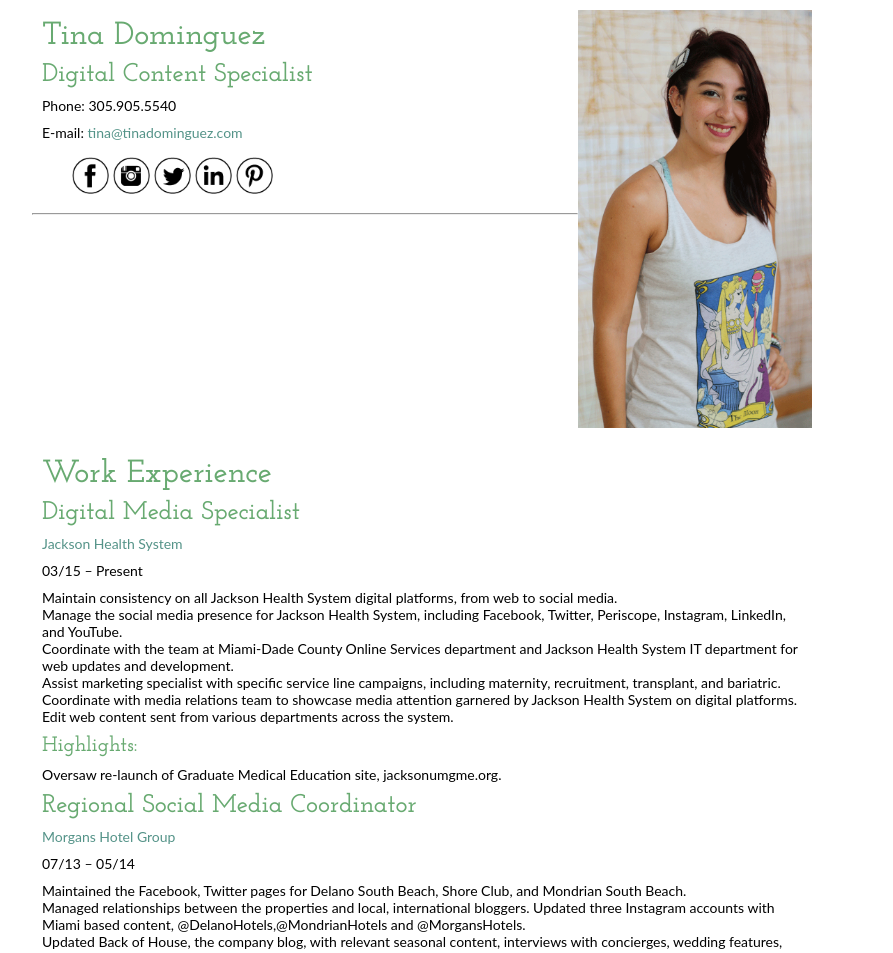
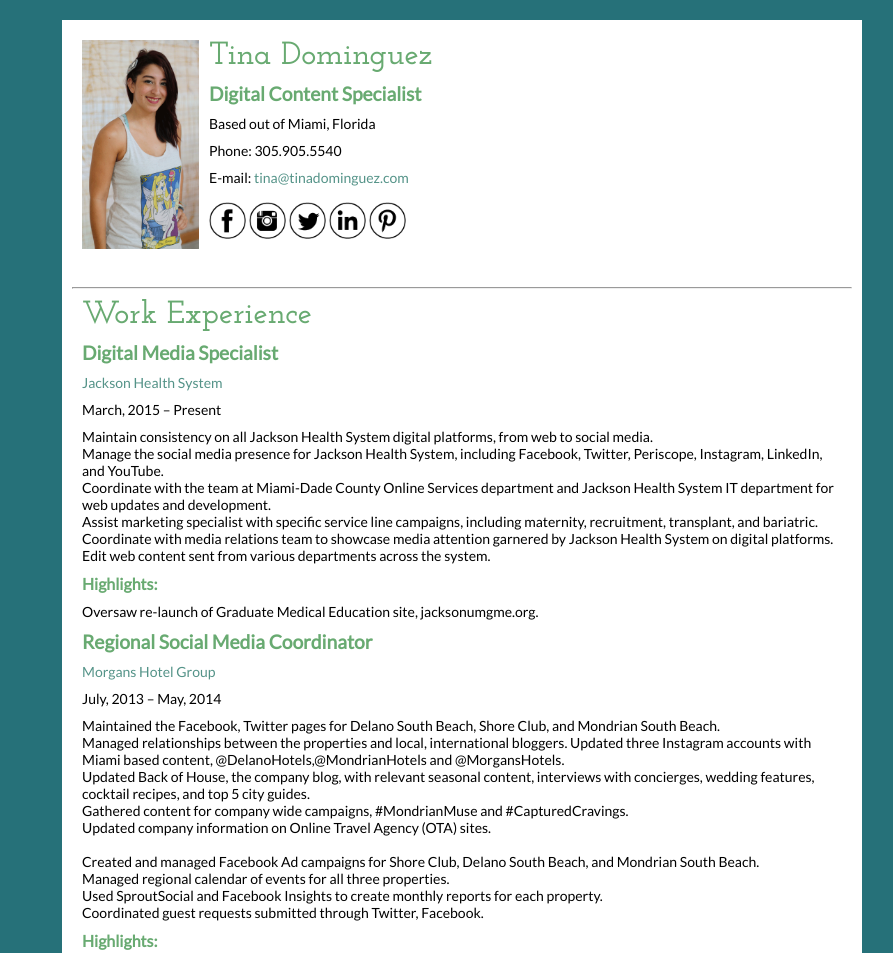
Before and after one commit to tinadominguez/project_resume_dominguez_cristina, a plain HTML site: page index.html in a window 1280 px wide. Shown: the top 953 px of the page, without its empty margins (178-1071 px from the left). Drawn offline with nearby package versions, Linux system fonts and the light colour scheme.

Commit message:
Background color
JQuery Color Plugin for background color transition

```diff
--- a/css/main.css
+++ b/css/main.css
@@ -12,6 +12,7 @@ body {
     margin: 0;
     padding: 0;
     font-family: 'Lato', sans-serif;
+    background-color: #68aa71;
 }
 
 h1 {
@@ -22,15 +23,15 @@ h1 {
 }
 
 h2 {
-    font-size: 1.6em;
-    font-family: 'Josefin Slab', serif;
+    font-size: 1.2em;
+    font-family: 'Lato', sans-serif;
     margin: 10px;
     color: #68aa71;
 }
 
 h3 {
-    font-size: 1.3em;
-    font-family: 'Josefin Slab', serif;
+    font-size: 1em;
+    font-family: 'Lato', sans-serif;
     color: #68aa71;
     margin: 10px;
 }
@@ -68,22 +69,26 @@ hr {
 main {
     max-width: 1200px;
     display: block;
+    margin-left: auto;
+    margin-right: auto;
 }
 
 /*header section*/
 header {
+    background-color: #ffffff;
+    padding: 10px;
     max-width: 800px;
-    padding: 10px;
     align-content: center;
     margin-left: auto;
     margin-right: auto;
+    margin-top: 20px;
 }
 
 .photo img {
-    display: block;
-    float: right;
-    height: 30%;
-    width: 30%;
+    margin: 10px;
+    float: left;
+    height: 15%;
+    width: 15%;
 }
 
 @media (min-width: 950px) {
@@ -98,9 +103,17 @@ ul li img {
     width: 5%;
 }
 
+@media (max-width: 400px) {
+ul li img {
+    display: inline;
+    width: 15%;
+    }
+}
+
 /*main content*/
 
 article {
+    background-color: #ffffff;
     max-width: 800px;
     padding: 10px;
     align-content: center;
--- a/index.html
+++ b/index.html
@@ -8,11 +8,22 @@
     <link rel="stylesheet" href="css/vendor/normalize.min.css">
     <link href='https://fonts.googleapis.com/css?family=Josefin+Slab:600' rel='stylesheet' type='text/css'>
     <link rel="stylesheet" href="css/main.css">
+    <link href='https://fonts.googleapis.com/css?family=Lato' rel='stylesheet' type='text/css'>
     <script src="js/jquery-1.11.3.js"></script>
     <script src="js/jquery.hashchange.min.js" type="text/javascript"></script>
+    <script src="http://ajax.googleapis.com/ajax/libs/jquery/2.1.1/jquery.min.js"></script>
+    <script src="http://ajax.googleapis.com/ajax/libs/jqueryui/1.11.1/jquery-ui.min.js"></script>
     <script src="js/jquery.easytabs.js" type="text/javascript"></script>
+    <script src="js/color-cycle.js" type="text/javascript"></script>
     <script src="js/main.js"></script>
 </head>
+    <script>
+    $(function(){
+
+      $('body').colorCycle();
+
+    });
+  </script>
 <body>
 <main>
     <header>
@@ -22,6 +33,7 @@
         <div class="header content">
     <h1>Tina Dominguez</h1>
     <h2>Digital Content Specialist</h2>
+    <p>Based out of Miami, Florida</p>
     <p>Phone: 305.905.5540</p>
     <p>E-mail: <a href="mailto:tina@tinadominguez.com">tina@tinadominguez.com</a></p>
     <ul>
@@ -32,14 +44,15 @@
         <li><a href="https://www.pinterest.com/tina_vision/" target="_blank"><img src="img/Pinerest.png"></a></li>
     </ul>
             </div>
-           <hr>
+
  </header>
 
     <article>
+        <hr>
     <h1>Work Experience</h1>
         <h2>Digital Media Specialist</h2>
         <p><a href="http://jacksonhealth.org/" target="_blank">Jackson Health System </a></p>
-        <p>03/15 – Present </p>
+        <p>March, 2015 – Present </p>
 
         <p>Maintain consistency on all Jackson Health System digital platforms, from web to social media.<br/>
 Manage the social media presence for Jackson Health System, including Facebook, Twitter, Periscope, Instagram, LinkedIn, and YouTube. <br/>
@@ -53,7 +66,7 @@ Edit web content sent from various departments across the system. </p>
 
         <h2>Regional Social Media Coordinator</h2>
         <p><a href="https://www.morganshotelgroup.com/south-beach" target="_blank">Morgans Hotel Group</a></p>
-        <p>07/13 – 05/14</p>
+        <p>July, 2013 – May, 2014</p>
 
         <p>Maintained the Facebook, Twitter pages for Delano South Beach, Shore Club, and Mondrian South Beach. <br/>
 Managed relationships between the properties and local, international bloggers.
@@ -72,7 +85,7 @@ Coordinated guest requests submitted through Twitter, Facebook.</p>
 
         <h2>Communications Specialist, Editor</h2>
         <p><a href="http://lbaorg.com/" target="_blank">Latin Builders Association</a></p>
-        <p>December 2011 – February 2013 </p>
+        <p>December, 2011 – February, 2013 </p>
 
         <p>Editor of Proyecto Magazine: Edited and arranged content from various contributors. <br/>
 Planned and carried out the promotion of all LBA events, including a monthly luncheon, legislative breakfast series, membership networkers, and signature events. <br/>
@@ -107,17 +120,17 @@ Coordinated with vendors to: print all marketing material(s), design Proyecto ma
   <div id="tabs1-html">
             <p><a href="http://www.thejupitercircle.com/" target="_blank">The Jupiter Circle</a><br/>
             <em>Digital Content Creator</em><br/>
-            September - October 2014<br/>
+            September - October, 2014<br/>
             Clients: Miami-Dade Democratic Party</p>
 
             <p><a href="https://852cmd.com/" target="_blank">852 Creative Marketing and Design</a><br/>
             <em>Digital Content Creator</em><br/>
-            August 2014 - March 2015<br/>
+            August, 2014 - March, 2015<br/>
             Clients: Balans Restaurant, Made in Italy Gourmet, Brilliance New York, and Pepe Calderin Designs</p>
 
             <p><a href="http://identitymediaco.com/" target="_blank">Identity Media Co.</a><br/>
             <em>Copywriter and Social Media Coordinator </em><br/>
-            April 2014 - October 2014<br/>
+            April - October, 2014<br/>
             Clients: Batch Gastropub, All Uniform Wear, CBT College</p>
 
             <p>Freelance writing clients include MIA Connections, a publication from HCP Aboard, NBC 6 South Florida, and Wasabi Fashion Kult. Clippings from these publications, and others, can be found at my <a href="http://tinadominguez.com/" target="_blank">writing portolfio site</a>.
--- /dev/null
+++ b/js/color-cycle.js
@@ -0,0 +1,41 @@
+/* Color Cycle - jQuery Plugin - v0.1.0 - created by: hello@jonathangrover.com */
+(function ($) {
+
+    $.fn.colorCycle = function( options ) {
+
+        var settings = $.extend({
+                 colors: ['#549388', '#7A1622', '#D8E7C0', '#427121', '#88B02B', '#80B26B', '#68B3AF', '#F8CC85', '#1A7F87'],
+                 animationStartRange: 1000,
+                 animationEndRange: 2000,
+                 loopStartRange: 1000,
+                 loopEndRange: 4000
+            }, options),
+            $el = this,
+            generateTime = function (min, max) {
+                return Math.floor(Math.random() * (max - min)) + min;
+            },
+            selectColor = function () {
+                return settings.colors[Math.floor(Math.random() * settings.colors.length)];
+            },
+            changeColor = function (ele) {
+                ele.animate({
+                    'background-color': selectColor()
+                }, generateTime(settings.animationStartRange, settings.animationEndRange), function () {
+                    setTimeout(function () {
+                        changeColor(ele);
+                    }, generateTime(settings.loopStartRange, settings.loopEndRange));
+                });
+            },
+            initialize = function () {
+                for (i = 0; i < $el.size(); i++){
+                    changeColor($el.eq(i));
+                }
+            };
+
+        initialize();
+        return $el;
+    }
+})
+(jQuery);
+
+$('body').colorCycle();
```
Also changed, not shown: js/jquery.animate-colors-min.js (added, +12 -0 lines).
